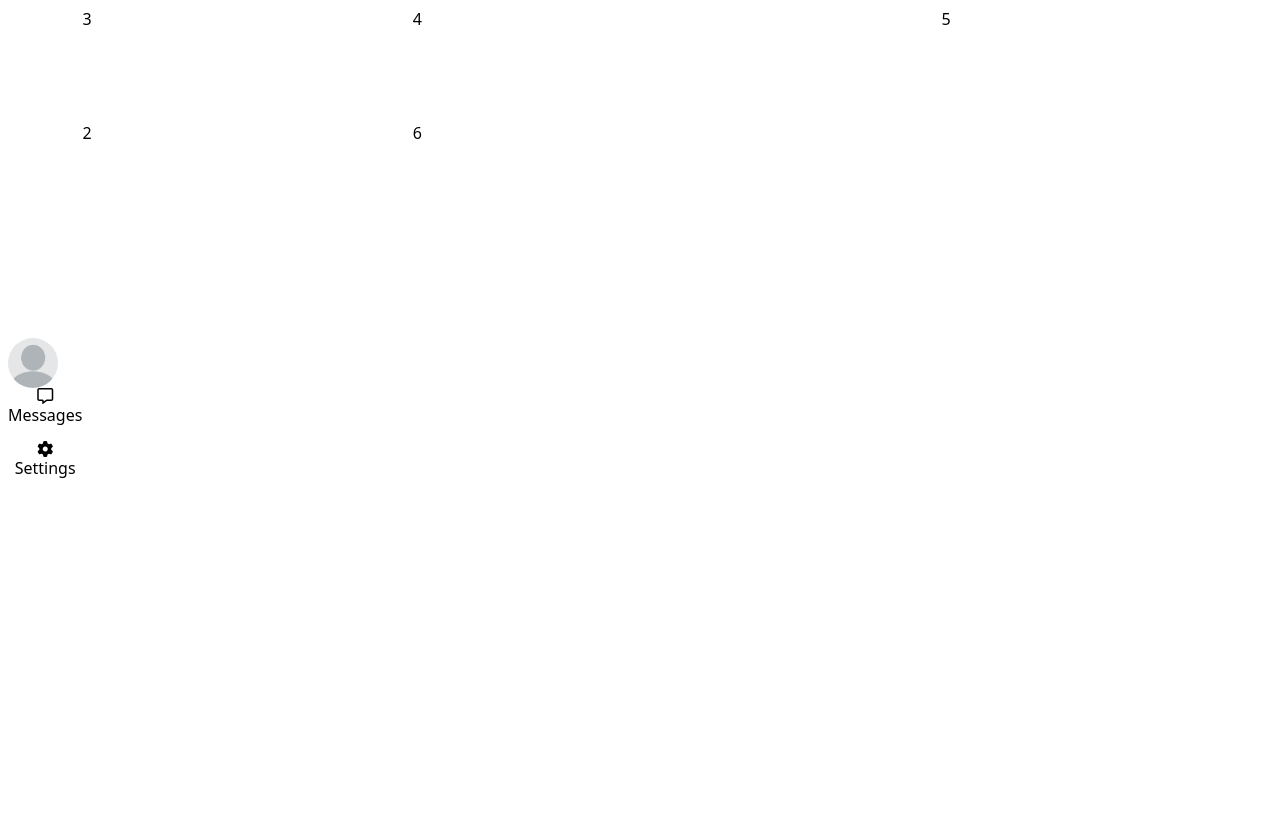
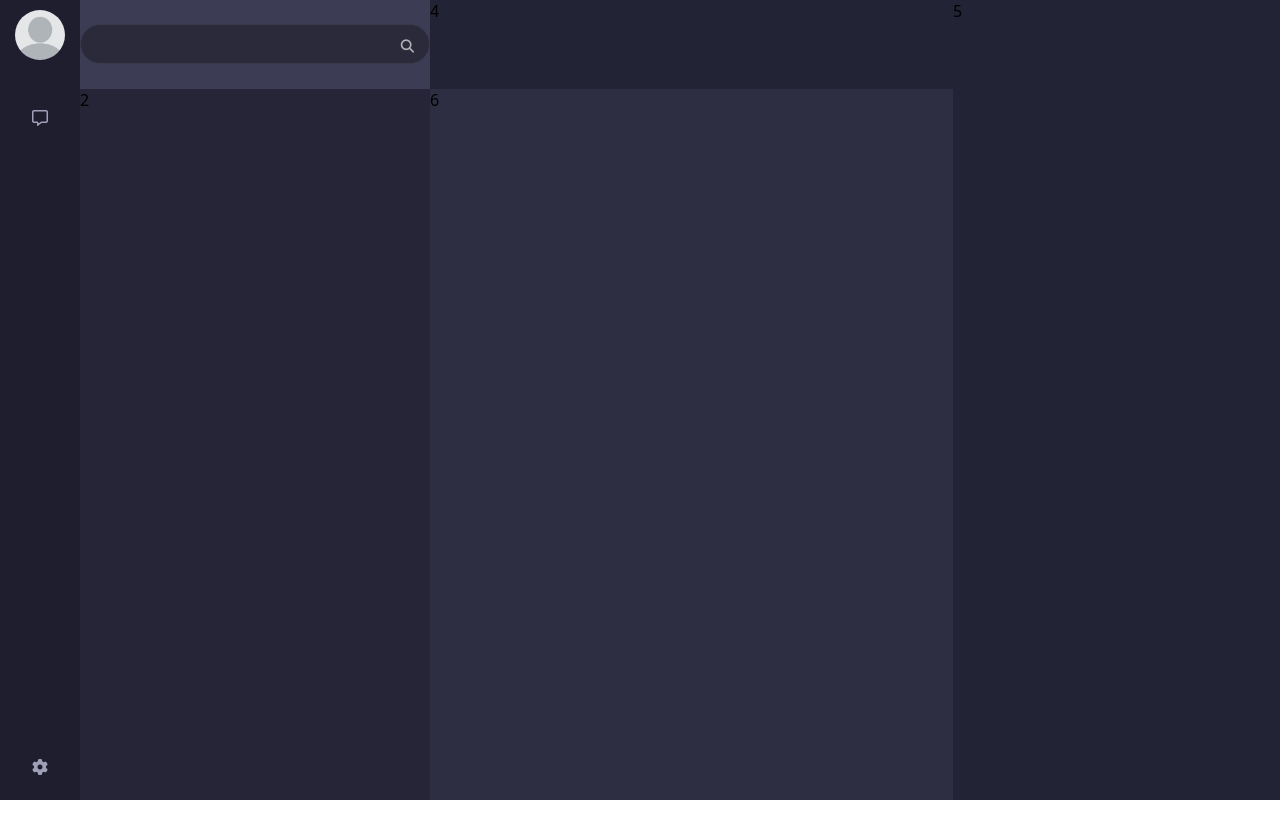
Before and after one commit to Draterr/Chatapp, a plain HTML site: page static/index.html in a window 1280 px wide. Drawn offline with Linux system fonts and the light colour scheme.

Commit message:
changed some main page

```diff
--- a/static/css/index.css
+++ b/static/css/index.css
@@ -1,39 +1,106 @@
 body{
 	display:grid;
 	grid-template-columns: 0.5fr 2.5fr 4fr 2.5fr;
-	grid-template-rows: 0.5fr 3fr;
+	grid-template-rows: 0.5fr 1fr 3fr;
 	height: 100vh;
+	margin:0;
 }
 .navbar{
-	grid-row: 1/3;
+	grid-row: 1/4;
 	display: flex;
 	flex-direction: column;
-	align-self: center;
+	align-items: center;
+	padding: 10px 15px;
+	background-color: #1E1E2E;
 }
 .navbar-items{
 	display:flex;
 	flex-direction: column;
 	gap: 15px;
+	height: 100%;
 }
 .navbar-item{
+	position: relative;
+	color: #A0A0B8;
 	display:flex;
 	flex-direction: column;
 	text-align: center;
+	margin-bottom: 15px;
+}
+.navbar-item:hover{
+	color: #FFFFFF;
+}
+.navbar-item:hover > p{
+	color: #FFFFFF;
+	display: block;
 }
 .navbar-item > p{
+	position: absolute;
+	bottom: -10px;
+	left: 50px;
 	margin: 0;
+	background-color: rgba(30, 30, 46, 0.95);
+	border-radius: 10px;
+	padding:8px 10px;
 }
 .chat_history{
-	grid-row: 2;
+	grid-row: 2/4;
 	grid-column: 2/3;
 }
+.setting{
+	margin-top:auto;
+}
 .main_chats{
-	grid-row: 2;
+	grid-row: 2/4;
 	grid-column: 3/4;
 }
 .infobox{
-	grid-row: 1/3;
+	grid-row: 1/4;
 }
 .profile_picture{
 	border-radius: 25px;
+	margin-bottom: 50px;
 }
+.chat_history{
+	background-color: #252537;
+}
+.main_chats{
+	background-color: #2E2E42;
+}
+.searchbar-area{
+	display: flex;
+	justify-content: center;
+	align-items: center;
+	background-color: #3C3C55;
+	height: 100%;
+}
+.searchbar{
+	position: relative;
+	border-radius: 20px;
+	background-color: #2A2A3B;
+	border: 1px solid #3A3A4A;
+	width: 350px;
+	height: 40px;
+	padding: 10px 14px;
+	color: #EAEAEA;
+}
+.searchbar:focus{
+	outline: none;
+}
+.searchbar-form{
+	position: relative;
+}
+.statusbar{
+	background-color: #232336;
+}
+.infobox{
+	background-color: #232336;
+}
+.mg{
+	position: absolute;
+	top: 12px;
+	right: 10px;
+	color: #B0B0B0;
+	background-color: transparent;
+	border: none;
+}
--- a/static/index.html
+++ b/static/index.html
@@ -8,20 +8,23 @@
     </head>
     <body>
         <div class="navbar">
-            <img class="profile_picture" src="assets/images/default_profile.png" width=50 height=50>
+            <img class="profile_picture" src="assets/images/default_profile.png" alt="image failed to load" width=50 height=50>
             <div class="navbar-items">
                 <div class="navbar-item">
                     <i class="fa-regular fa-message"></i>
-                    <p>Messages</p>
+                    <p hidden>Messages</p>
                 </div>
-                <div class="navbar-item">
+                <div class="navbar-item setting">
                     <i class="fa-solid fa-gear"></i>
-                    <p>Settings</p>
+                    <p hidden>Settings</p>
                 </div>
             </div>
         </div>
-        <div class="searchbar">
-            3
+        <div class="searchbar-area">
+            <form class="searchbar-form">
+            <input class="searchbar" type="text" name="search">
+            <button id="search" class="mg"><i class="fa-solid fa-magnifying-glass "></i></button>
+            </form>
         </div>
         <div class="chat_history">
             2
```
